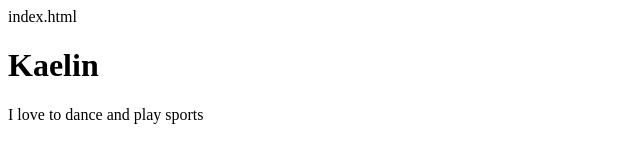
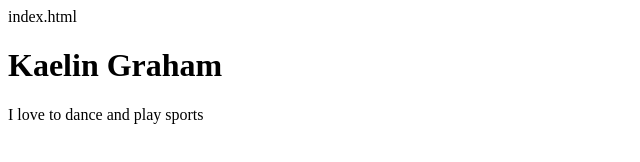
Before and after one commit to KaelinGraham/KaelinGraham.github.io, a plain HTML site: page index.html in a window 1280 px wide. Shown: the whole page, without its empty margins (0-640 px from the left). Drawn offline with Linux system fonts and the light colour scheme.

Commit message:
First Webpage

```diff
--- a/index.html
+++ b/index.html
@@ -5,7 +5,7 @@ index.html
         <title>My personal webpage!</title>
       </head>
       <body>
-        <h1>Kaelin</h1>
+        <h1>Kaelin Graham</h1>
         <p>I love to dance and play sports</p>
       </body>
     </html>
```
